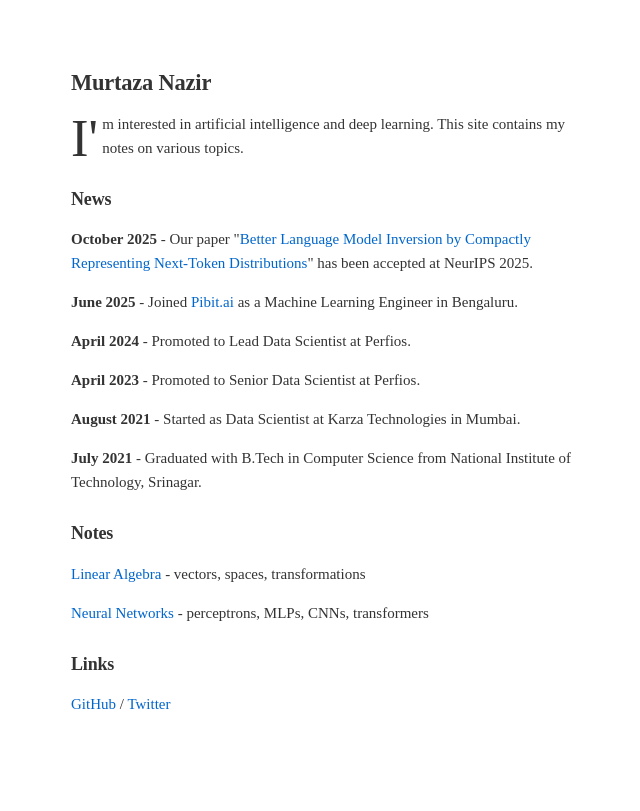
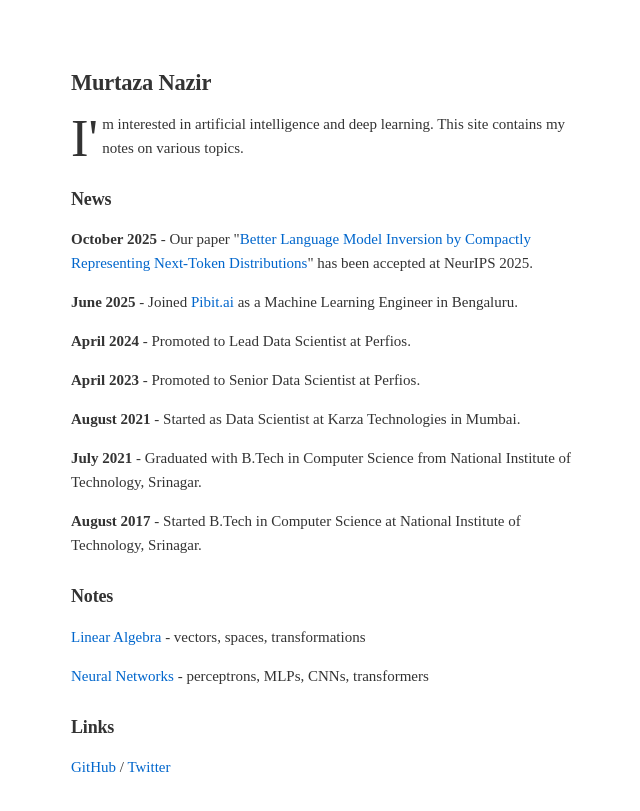
Before and after one commit to themurtazanazir/themurtazanazir.github.io, an MkDocs documentation site: the page built from docs/index.md, in a window 1280 px wide. Shown: the top 811 px of the page, without its empty margins (188-828 px from the left). Built offline with MkDocs 1.6.1 and Material for MkDocs 9.7.7, drawn with Linux system fonts in a browser that asks for light colours.

Commit message:
Add NIT Srinagar start date to timeline

```diff
--- a/docs/index.md
+++ b/docs/index.md
@@ -16,6 +16,8 @@
 
 **July 2021** - Graduated with B.Tech in Computer Science from National Institute of Technology, Srinagar.
 
+**August 2017** - Started B.Tech in Computer Science at National Institute of Technology, Srinagar.
+
 ## Notes
 
 [Linear Algebra](linear_algebra/introduction.md) - vectors, spaces, transformations
```
